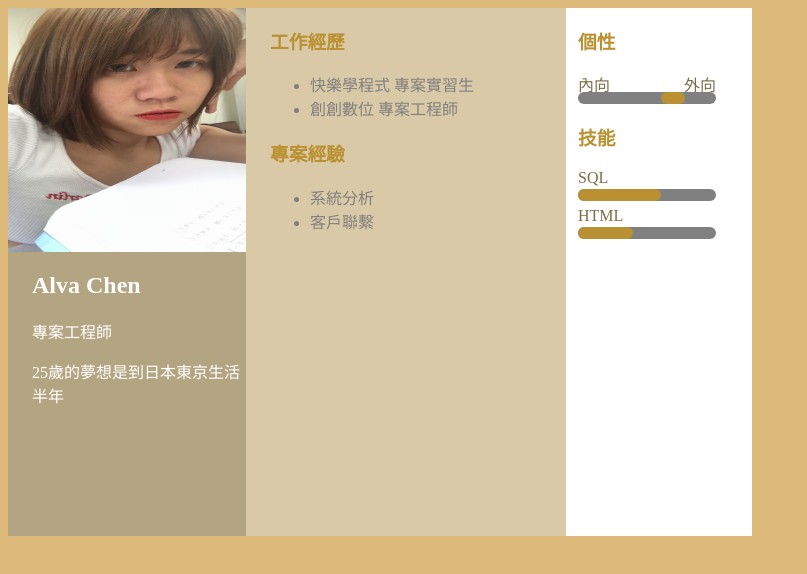
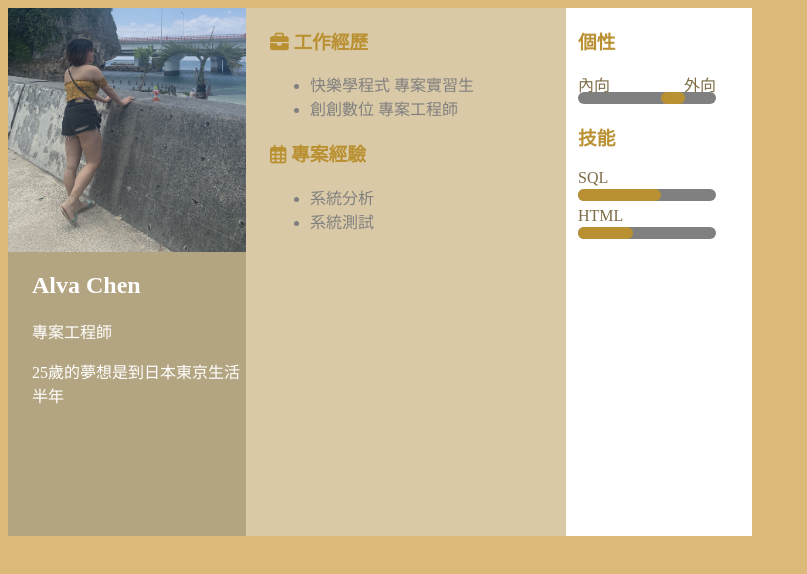
Before and after one commit to mumuanan055/mumuanan055.github.io, a website: page index.html in a window 1280 px wide. Both pictures are taken after a click on the picture 127 px from the left and 130 px from the top of the page. Shown: the whole page, without its empty margins (0-807 px from the left). Drawn offline with nearby package versions, Linux system fonts and the light colour scheme.

Commit message:
update some icon

```diff
--- a/index.html
+++ b/index.html
@@ -99,6 +99,7 @@
       }
     </style>
     <script src="https://ajax.googleapis.com/ajax/libs/jquery/3.5.1/jquery.min.js"></script>
+    <script src="https://kit.fontawesome.com/25bcd05e0d.js"></script>
     <script>
       $(function () {
         $("#img_2").hide();
@@ -122,24 +123,25 @@
     <div id="card">
       <!----順序為上到下-->
       <img src="IMG_0921.JPG" id="img_1" , width="238" , height="244" />
-      <img src="IMG_9803.JPG" id="img_2" , width="238" , height="244" />
+      <img src="photo.jpg" id="img_2" , width="238" , height="244" />
       <div id="intro">
         <h2>Alva Chen</h2>
         <p>專案工程師</p>
         <p>25歲的夢想是到日本東京生活半年</p>
       </div>
       <div id="center">
-        <h3>工作經歷</h3>
+        <h3><i class="fas fa-briefcase"></i> 工作經歷</h3>
+        <!-- 直接帶入fontawsesome語法至h3前面 -->
         <ul>
           <!----Ul去塞li的標籤-->
           <li>快樂學程式 專案實習生</li>
           <li>創創數位 專案工程師</li>
         </ul>
-        <h3>專案經驗</h3>
+        <h3><i class="far fa-calendar-alt"></i> 專案經驗</h3>
         <ul>
           <!----Ul去塞li的標籤-->
           <li>系統分析</li>
-          <li>客戶聯繫</li>
+          <li>系統測試</li>
         </ul>
       </div>
       <div id="right">
```
Also changed, not shown: photo.jpg (added).
